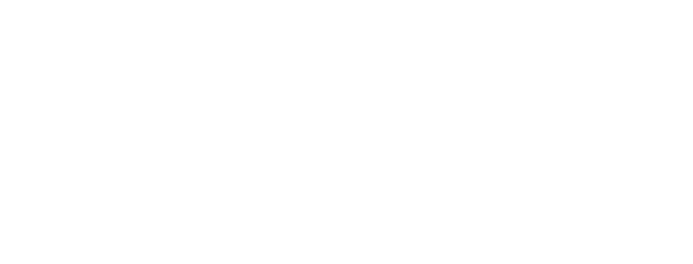
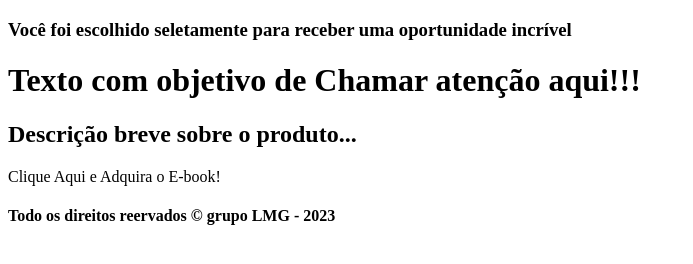
Before and after one commit to EuCaioOrnelas/pgv1, a plain HTML site: page Index.html in a window 1280 px wide. Shown: the whole page, without its empty margins (0-693 px from the left). Drawn offline with Linux system fonts and the light colour scheme.

Commit message:
estrutura index

```diff
--- a/Index.html
+++ b/Index.html
@@ -9,19 +9,45 @@
 
     <!--HEADLINE-->
     <header>
+        <div class="miniheadline">
 
+            <div class="cta_headline">
+                <h3>Você foi escolhido seletamente para receber uma oportunidade incrível</h3>
+            </div>
+
+            <div class="headline">
+                <h1>Texto com objetivo de Chamar atenção aqui!!!</h1>
+            </div>
+
+            <div class="decription">
+                <h2>Descrição breve sobre o produto...</h2>
+            </div>
+
+        </div>
     </header>
 
 
     <!--VSL + BUTTON + DEPOIMENTOS-->
     <main>
+        <div class="main">
 
+            <div class="vsl">
+                <ifreme></ifreme>
+            </div>
+
+            <div class="button_one">
+                <a>Clique Aqui e Adquira o E-book!</a>
+            </div>
+
+        </div>
     </main>
 
 
     <!--FOOTER-->
     <footer>
-
+        <div class="footer">
+            <h4>Todo os direitos reervados © grupo LMG - 2023</h4>
+        </div>
     </footer>
 
 </body>
```
